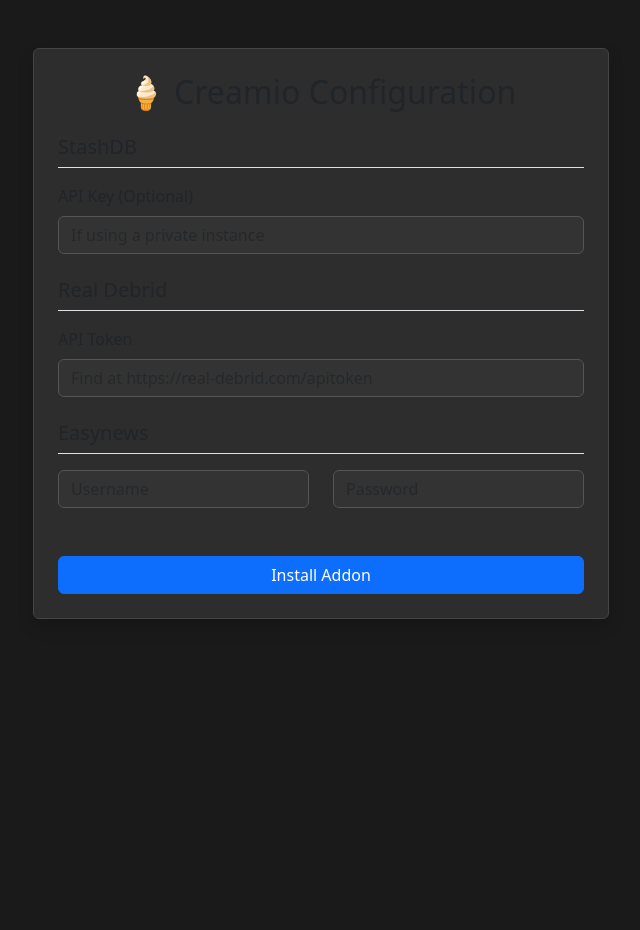
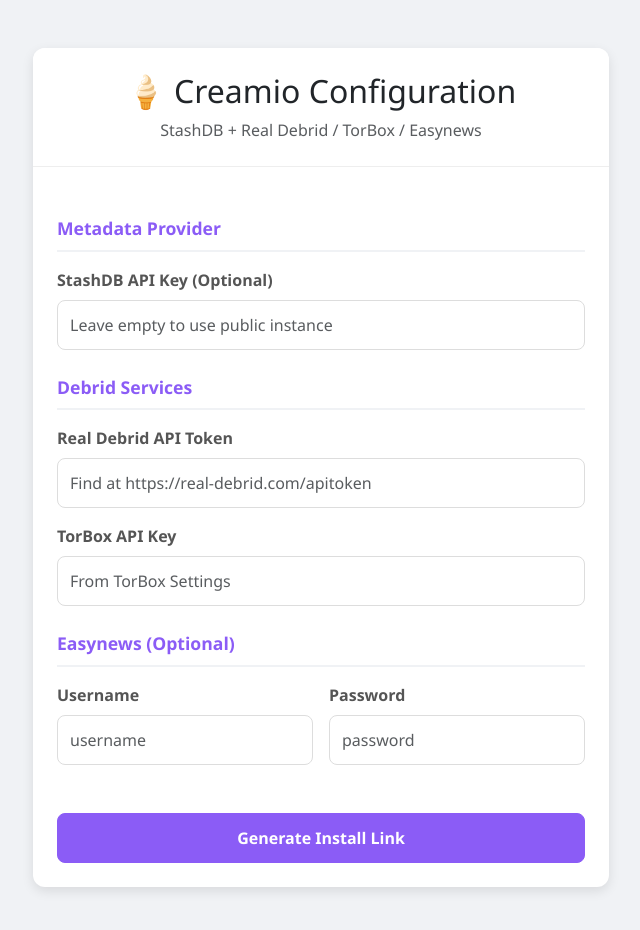
Before and after one commit to FastZet/Creamio, a plain HTML site: page creamio/templates/config.html in a window 1280 px wide. Shown: the whole page, without its empty margins (319-959 px from the left). Before the commit the page ends 800 px from the top, so only its background shows below. Drawn offline with nearby package versions, Linux system fonts and the light colour scheme.

Commit message:
Update config.html
Update config page: Light theme, add TorBox field, and manual link generation

```diff
--- a/creamio/templates/config.html
+++ b/creamio/templates/config.html
@@ -6,57 +6,143 @@
     <title>Configure Creamio</title>
     <link href="https://cdn.jsdelivr.net/npm/bootstrap@5.3.0/dist/css/bootstrap.min.css" rel="stylesheet">
     <style>
-        body { background-color: #1a1a1a; color: #eee; }
-        .card { background-color: #2d2d2d; border-color: #444; }
-        .form-control { background-color: #333; color: #fff; border-color: #555; }
-        .form-control:focus { background-color: #444; color: #fff; }
+        body {
+            background-color: #f0f2f5;
+            color: #333;
+            font-family: 'Segoe UI', Tahoma, Geneva, Verdana, sans-serif;
+        }
+        .card {
+            border: none;
+            border-radius: 12px;
+            box-shadow: 0 4px 12px rgba(0,0,0,0.1);
+        }
+        .card-header {
+            background-color: #fff;
+            border-bottom: 1px solid #eee;
+            border-radius: 12px 12px 0 0 !important;
+            padding: 1.5rem;
+        }
+        .form-label {
+            font-weight: 600;
+            color: #555;
+            margin-bottom: 0.5rem;
+        }
+        .form-control {
+            border-radius: 8px;
+            padding: 0.75rem;
+            border: 1px solid #ddd;
+            background-color: #fff;
+        }
+        .form-control:focus {
+            border-color: #8b5cf6;
+            box-shadow: 0 0 0 3px rgba(139, 92, 246, 0.1);
+        }
+        .section-title {
+            color: #8b5cf6; /* Soft Purple */
+            font-size: 1.1rem;
+            font-weight: 700;
+            margin-top: 1.5rem;
+            margin-bottom: 1rem;
+            border-bottom: 2px solid #f0f2f5;
+            padding-bottom: 0.5rem;
+        }
+        .btn-primary {
+            background-color: #8b5cf6;
+            border-color: #8b5cf6;
+            padding: 0.75rem;
+            font-weight: 600;
+            border-radius: 8px;
+            transition: all 0.2s;
+        }
+        .btn-primary:hover {
+            background-color: #7c3aed;
+            border-color: #7c3aed;
+        }
+        .result-box {
+            background-color: #1e1e1e;
+            color: #a6e22e;
+            font-family: monospace;
+            padding: 1rem;
+            border-radius: 6px;
+            word-break: break-all;
+            display: none; /* Hidden by default */
+            margin-top: 1.5rem;
+            border: 1px solid #333;
+        }
     </style>
 </head>
 <body class="py-5">
     <div class="container" style="max-width: 600px;">
-        <div class="card shadow">
+        <div class="card">
+            <div class="card-header text-center">
+                <h2 class="mb-0">🍦 Creamio Configuration</h2>
+                <p class="text-muted mt-2 mb-0">StashDB + Real Debrid / TorBox / Easynews</p>
+            </div>
             <div class="card-body p-4">
-                <h2 class="card-title text-center mb-4">🍦 Creamio Configuration</h2>
+                <form id="configForm">
 
-                <form id="configForm">
-                    <!-- StashDB (Optional Override) -->
-                    <h5 class="mb-3 border-bottom pb-2">StashDB</h5>
+                    <!-- StashDB -->
+                    <div class="section-title">Metadata Provider</div>
                     <div class="mb-3">
-                        <label class="form-label">API Key (Optional)</label>
-                        <input type="text" class="form-control" id="stashdb_key" placeholder="If using a private instance">
+                        <label class="form-label">StashDB API Key (Optional)</label>
+                        <input type="text" class="form-control" id="stashdb_key" placeholder="Leave empty to use public instance">
                     </div>
 
+                    <!-- Debrid Providers -->
+                    <div class="section-title">Debrid Services</div>
+
                     <!-- Real Debrid -->
-                    <h5 class="mb-3 border-bottom pb-2 mt-4">Real Debrid</h5>
                     <div class="mb-3">
-                        <label class="form-label">API Token</label>
+                        <label class="form-label">Real Debrid API Token</label>
                         <input type="text" class="form-control" id="rd_key" placeholder="Find at https://real-debrid.com/apitoken">
                     </div>
 
+                    <!-- TorBox -->
+                    <div class="mb-3">
+                        <label class="form-label">TorBox API Key</label>
+                        <input type="text" class="form-control" id="torbox_key" placeholder="From TorBox Settings">
+                    </div>
+
                     <!-- Easynews -->
-                    <h5 class="mb-3 border-bottom pb-2 mt-4">Easynews</h5>
-                    <div class="row">
-                        <div class="col">
-                            <input type="text" class="form-control" id="easynews_user" placeholder="Username">
+                    <div class="section-title">Easynews (Optional)</div>
+                    <div class="row g-3">
+                        <div class="col-md-6">
+                            <label class="form-label">Username</label>
+                            <input type="text" class="form-control" id="easynews_user" placeholder="username">
                         </div>
-                        <div class="col">
-                            <input type="password" class="form-control" id="easynews_pass" placeholder="Password">
+                        <div class="col-md-6">
+                            <label class="form-label">Password</label>
+                            <input type="password" class="form-control" id="easynews_pass" placeholder="password">
                         </div>
                     </div>
 
-                    <button type="button" class="btn btn-primary w-100 mt-5" onclick="install()">Install Addon</button>
+                    <button type="button" class="btn btn-primary w-100 mt-5" onclick="generateLink()">Generate Install Link</button>
                 </form>
+
+                <!-- Result Area -->
+                <div id="resultArea" class="mt-4" style="display: none;">
+                    <label class="form-label">Addon URL (Copy this)</label>
+                    <div class="input-group mb-3">
+                        <input type="text" class="form-control" id="addonUrl" readonly>
+                        <button class="btn btn-outline-secondary" type="button" onclick="copyLink()">Copy</button>
+                    </div>
+                    <div class="d-grid">
+                        <a id="installBtn" href="#" class="btn btn-success">Install in Stremio</a>
+                    </div>
+                </div>
+
             </div>
         </div>
     </div>
 
     <script>
-        function install() {
+        function generateLink() {
             const config = {
-                stashdb_key: document.getElementById('stashdb_key').value,
-                rd_key: document.getElementById('rd_key').value,
-                easynews_user: document.getElementById('easynews_user').value,
-                easynews_pass: document.getElementById('easynews_pass').value
+                stashdb_key: document.getElementById('stashdb_key').value.trim(),
+                rd_key: document.getElementById('rd_key').value.trim(),
+                torbox_key: document.getElementById('torbox_key').value.trim(),
+                easynews_user: document.getElementById('easynews_user').value.trim(),
+                easynews_pass: document.getElementById('easynews_pass').value.trim()
             };
 
             // Remove empty keys
@@ -65,12 +151,24 @@
             const jsonStr = JSON.stringify(config);
             const b64 = btoa(jsonStr); // Base64 encode
 
-            // Construct Stremio Install Link
-            // Protocol: stremio://{host}/{config}/manifest.json
+            // Construct URL
             const host = window.location.host;
-            const protocol = window.location.protocol.replace('http', 'stremio');
+            const protocol = window.location.protocol;
+            const fullUrl = `${protocol}//${host}/${b64}/manifest.json`;
+            const stremioUrl = fullUrl.replace('http', 'stremio');
 
-            window.location.href = `${protocol}//${host}/${b64}/manifest.json`;
+            // Show results
+            document.getElementById('resultArea').style.display = 'block';
+            document.getElementById('addonUrl').value = fullUrl;
+            document.getElementById('installBtn').href = stremioUrl;
+        }
+
+        function copyLink() {
+            const copyText = document.getElementById("addonUrl");
+            copyText.select();
+            copyText.setSelectionRange(0, 99999);
+            navigator.clipboard.writeText(copyText.value);
+            alert("Link copied: " + copyText.value);
         }
     </script>
 </body>
```
